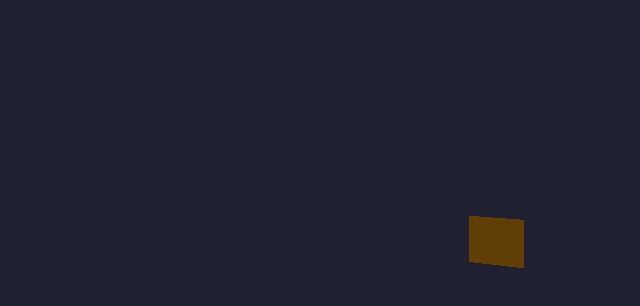
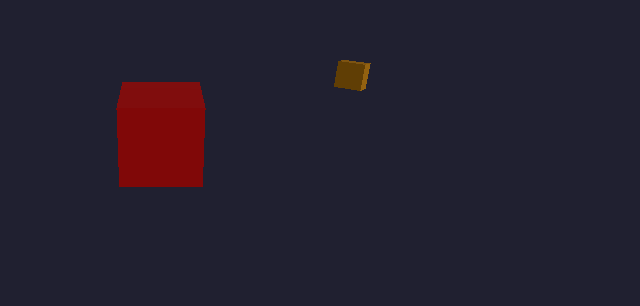
Before and after one commit to fridvince/horsesmith, a plain HTML site: page index.html in a window 1280 px wide. Shown: the part 268-574 px from the top of the page, without its empty margins (479-1119 px from the left). Drawn offline with nearby package versions, Linux system fonts and the light colour scheme.

Commit message:
third person

```diff
--- a/index.html
+++ b/index.html
@@ -2,7 +2,7 @@
 <html lang="en">
 <head>
 <meta charset="utf-8">
-<title>Mini Planet Walk</title>
+<title>Mini Planet Third-Person</title>
 <style>
   body { margin: 0; overflow: hidden; }
   canvas { display: block; cursor: grab; }
@@ -11,22 +11,11 @@
 <body>
 <script src="https://cdn.jsdelivr.net/npm/three@0.160.0/build/three.min.js"></script>
 <script>
+// SCENE
 const scene = new THREE.Scene();
 scene.background = new THREE.Color(0x202030);
 
-// camera
-const camera = new THREE.PerspectiveCamera(75, window.innerWidth/window.innerHeight, 0.1, 1000);
-const renderer = new THREE.WebGLRenderer();
-renderer.setSize(window.innerWidth, window.innerHeight);
-document.body.appendChild(renderer.domElement);
-
-// lights
-const light = new THREE.DirectionalLight(0xffffff, 1);
-light.position.set(10,10,10);
-scene.add(light);
-scene.add(new THREE.AmbientLight(0x555555));
-
-// planet
+// PLANET
 const planetRadius = 2;
 const planet = new THREE.Mesh(
   new THREE.SphereGeometry(planetRadius, 32, 32),
@@ -34,7 +23,20 @@ const planet = new THREE.Mesh(
 );
 scene.add(planet);
 
-// houses
+// LIGHTS
+const light = new THREE.DirectionalLight(0xffffff, 1);
+light.position.set(10, 10, 10);
+scene.add(light);
+scene.add(new THREE.AmbientLight(0x555555));
+
+// CHARACTER (кубик)
+const char = new THREE.Mesh(
+  new THREE.BoxGeometry(0.2,0.2,0.2),
+  new THREE.MeshStandardMaterial({ color: 0xff0000 })
+);
+scene.add(char);
+
+// HOUSES
 const houseGeometry = new THREE.BoxGeometry(0.15,0.15,0.15);
 const houseMaterials = [
   new THREE.MeshStandardMaterial({ color: 0xffaa00 }),
@@ -53,25 +55,25 @@ function addHouse(lat, lon, material) {
   scene.add(house);
 }
 
-// add some houses
 addHouse(Math.PI/3,0,houseMaterials[0]);
 addHouse(Math.PI/2.2,1,houseMaterials[1]);
 addHouse(Math.PI/2.5,2,houseMaterials[2]);
 addHouse(Math.PI/1.8,-1,houseMaterials[0]);
 
-// camera parameters
-let radius = planetRadius + 0.5; // distance from planet
+// CAMERA
+const camera = new THREE.PerspectiveCamera(75, window.innerWidth/window.innerHeight, 0.1, 1000);
+const renderer = new THREE.WebGLRenderer();
+renderer.setSize(window.innerWidth, window.innerHeight);
+document.body.appendChild(renderer.domElement);
+
+// CONTROLS
 let keys = {};
-
-// keyboard input
 document.addEventListener('keydown', e => keys[e.code] = true);
 document.addEventListener('keyup', e => keys[e.code] = false);
 
-// mouse rotation
 let mouseDown = false;
 let prevX = 0, prevY = 0;
-let yaw = 0, pitch = 0; // initial rotation
-
+let yaw = 0, pitch = 0;
 document.addEventListener('mousedown', e => { mouseDown=true; prevX=e.clientX; prevY=e.clientY; });
 document.addEventListener('mouseup', e => mouseDown=false);
 document.addEventListener('mousemove', e => {
@@ -84,38 +86,39 @@ document.addEventListener('mousemove', e => {
   prevX=e.clientX; prevY=e.clientY;
 });
 
-// move function
+// CHARACTER POSITION
+let charRadius = planetRadius + 0.5;
+
+// MOVE FUNCTION
 function move() {
-    const gravity = camera.position.clone().normalize(); // vector to center
-
-    // forward tangent vector
+  const gravity = char.position.clone().normalize();
   const forward = new THREE.Vector3();
-    camera.getWorldDirection(forward);
+  char.getWorldDirection(forward);
   forward.projectOnPlane(gravity).normalize();
 
-    // right vector
   const right = new THREE.Vector3().crossVectors(forward, gravity).normalize();
-    const speed = 0.2;
+  const speed = 0.02;
 
-    if(keys['KeyW'] || keys['ArrowUp']) camera.position.addScaledVector(forward, speed);
-    if(keys['KeyS'] || keys['ArrowDown']) camera.position.addScaledVector(forward, -speed);
-    if(keys['KeyA'] || keys['ArrowLeft']) camera.position.addScaledVector(right, -speed);
-    if(keys['KeyD'] || keys['ArrowRight']) camera.position.addScaledVector(right, speed);
+  if(keys['KeyW'] || keys['ArrowUp']) char.position.addScaledVector(forward, speed);
+  if(keys['KeyS'] || keys['ArrowDown']) char.position.addScaledVector(forward, -speed);
+  if(keys['KeyA'] || keys['ArrowLeft']) char.position.addScaledVector(right, -speed);
+  if(keys['KeyD'] || keys['ArrowRight']) char.position.addScaledVector(right, speed);
 
-    // keep on planet surface
-    camera.position.setLength(radius);
-    camera.up.copy(gravity);
+  char.position.setLength(charRadius);
+  char.up.copy(gravity);
 
-    // mouse look with quaternions
+  // CAMERA third-person
+  const camOffset = new THREE.Vector3(0,0.5,1.2);
   const yawQuat = new THREE.Quaternion().setFromAxisAngle(gravity, yaw);
-    const pitchQuat = new THREE.Quaternion().setFromAxisAngle(right, pitch);
-    const totalQuat = new THREE.Quaternion().multiplyQuaternions(yawQuat, pitchQuat);
+  const rightQuat = new THREE.Quaternion().setFromAxisAngle(right, pitch);
+  const totalQuat = new THREE.Quaternion().multiplyQuaternions(yawQuat, rightQuat);
+  camOffset.applyQuaternion(totalQuat);
 
-    const lookDir = new THREE.Vector3(0,0,-1).applyQuaternion(totalQuat);
-    camera.lookAt(camera.position.clone().add(lookDir));
+  camera.position.copy(char.position.clone().add(camOffset));
+  camera.lookAt(char.position);
 }
 
-// animate
+// ANIMATE
 function animate() {
   requestAnimationFrame(animate);
   move();
@@ -124,7 +127,7 @@ function animate() {
 
 animate();
 
-// responsive
+// RESIZE
 window.addEventListener('resize', () => {
   camera.aspect = window.innerWidth/window.innerHeight;
   camera.updateProjectionMatrix();
```
Lines whose indentation alone changed are shown as unchanged.
